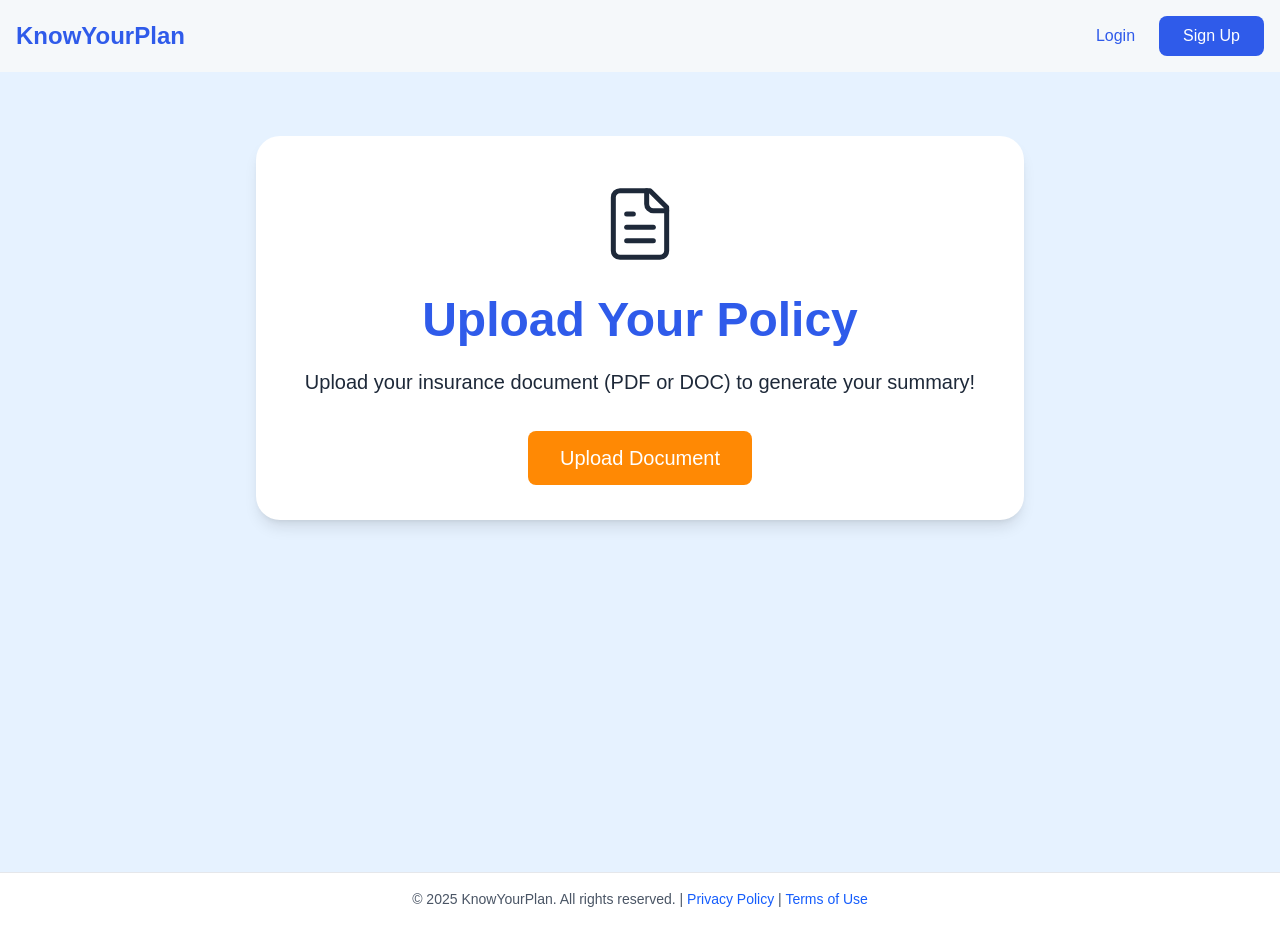
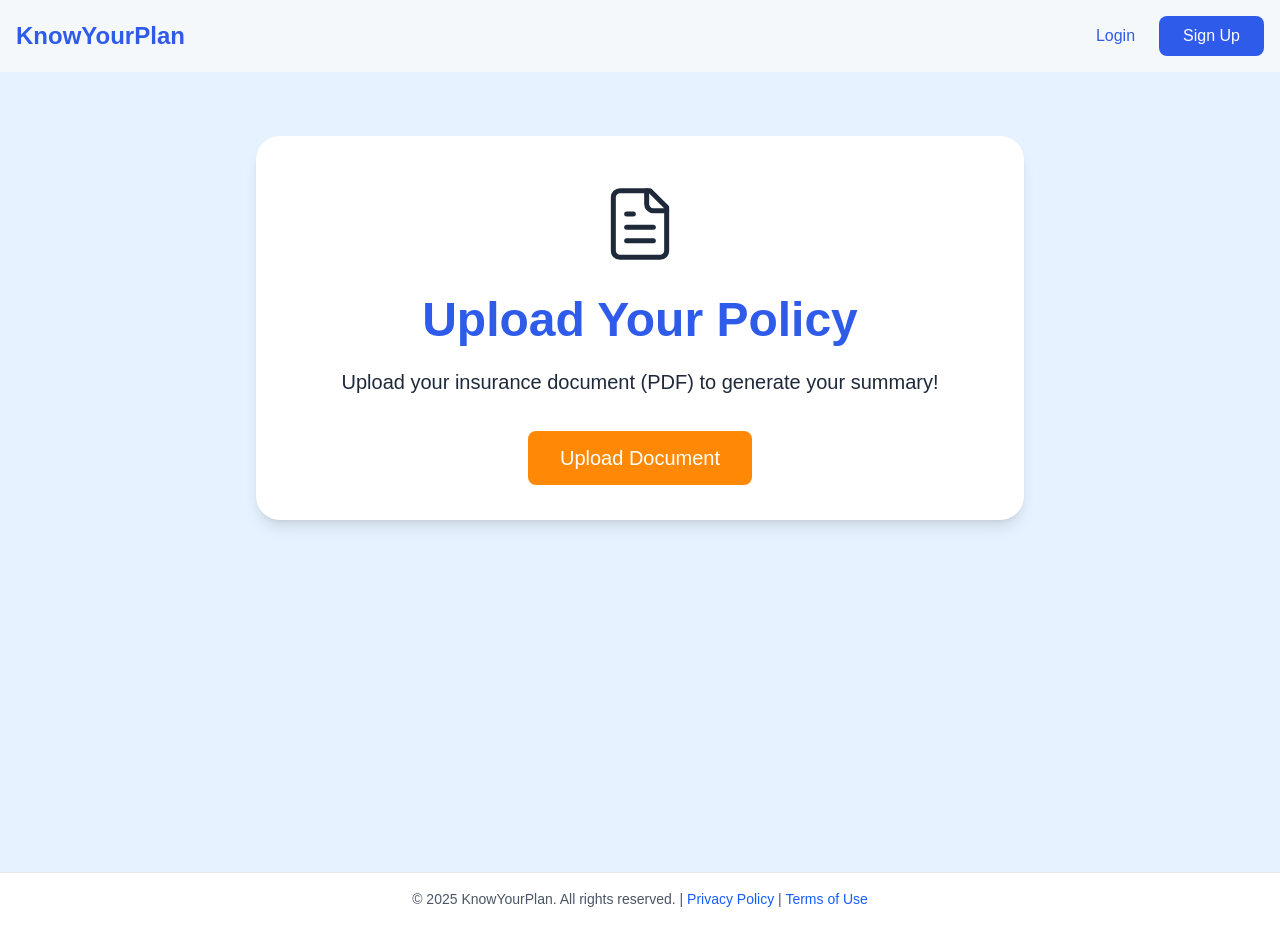
Before and after one commit to kevinguan88/know-your-plan, a Next.js app in the folder client/know-your-plan/: page /upload in a window 1280 px wide. Built offline with nearby package versions, Linux system fonts and the light colour scheme.

Commit message:
changed to pdf only

```diff
--- a/client/know-your-plan/src/app/components/uploadPolicyCard.js
+++ b/client/know-your-plan/src/app/components/uploadPolicyCard.js
@@ -60,7 +60,7 @@ export default function UploadPolicyCard() {
         <h1 className="mb-6 text-5xl font-bold text-[#2f5bea]">Upload Your Policy</h1>
 
         <p className="mb-12 text-xl text-gray-800 max-w-2xl">
-          Upload your insurance document (PDF or DOC) to generate your summary!
+          Upload your insurance document (PDF) to generate your summary!
         </p>
 
         <form onSubmit={moveToSummary}>
```
